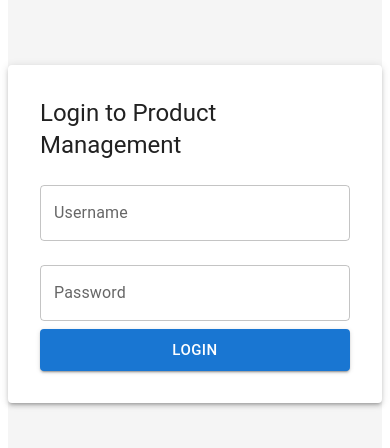
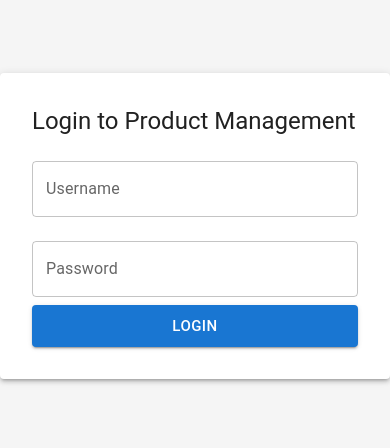
Before and after one commit to yilmazburak0/product-management, a React (Create React App) app: page / in a window 390 px wide. Shown: the part 196-644 px from the top of the page. Built offline with nearby package versions, Linux system fonts and the light colour scheme.

Commit message:
feat: update styles to use CSS variables for consistency and responsiveness

```diff
--- a/src/components/ConfirmDialog/ConfirmDialog.module.css
+++ b/src/components/ConfirmDialog/ConfirmDialog.module.css
@@ -3,10 +3,10 @@
 }
 
 .dialogTitle {
-  padding-bottom: 8px;
+  padding-bottom: var(--padding-sm);
 }
 
 .dialogActions {
-  padding: 16px 24px;
-  gap: 8px;
+  padding: var(--padding-md) var(--padding-xl);
+  gap: var(--spacing-sm);
 }
--- a/src/components/Login/Login.module.css
+++ b/src/components/Login/Login.module.css
@@ -3,19 +3,21 @@
   justify-content: center;
   align-items: center;
   min-height: 100vh;
-  background-color: #f5f5f5;
+  background-color: var(--color-background);
 }
 
 .loginForm {
-  padding: 2rem;
+  padding: var(--padding-xl);
   width: 100%;
   max-width: 400px;
+  box-shadow: var(--shadow-md);
+  border-radius: var(--border-radius-md);
 }
 
 .alert {
-  margin-bottom: 1rem;
+  margin-bottom: var(--margin-md);
 }
 
 .submitButton {
-  margin-top: 1.5rem;
+  margin-top: var(--margin-lg);
 }
--- a/src/components/Login/Login.tsx
+++ b/src/components/Login/Login.tsx
@@ -54,6 +54,7 @@ const Login: React.FC<LoginProps> = ({ onLoginSuccess }) => {
             fullWidth
             margin="normal"
             value={username}
+            placeholder='admin'
             onChange={(e) => setUsername(e.target.value)}
           />
 
@@ -63,6 +64,7 @@ const Login: React.FC<LoginProps> = ({ onLoginSuccess }) => {
             variant="outlined"
             fullWidth
             margin="normal"
+            placeholder='123456'
             value={password}
             onChange={(e) => setPassword(e.target.value)}
           />
--- a/src/components/ProductFormModal/ProductFormModal.module.css
+++ b/src/components/ProductFormModal/ProductFormModal.module.css
@@ -1,9 +1,9 @@
 .dialog {
-  padding: 16px;
+  padding: var(--padding-md);
 }
 
 .formField {
-  margin-bottom: 16px;
+  margin-bottom: var(--margin-md);
 }
 
 .formField:last-child {
@@ -11,5 +11,5 @@
 }
 
 .dialogActions {
-  padding: 16px 24px;
+  padding: var(--padding-md) var(--padding-xl);
 }
--- a/src/components/ProductTable/ProductTable.module.css
+++ b/src/components/ProductTable/ProductTable.module.css
@@ -1,6 +1,9 @@
 .tableContainer {
-  margin-top: 1rem;
-  box-shadow: 0 2px 8px rgba(0, 0, 0, 0.1);
+  margin-top: var(--margin-md);
+  box-shadow: var(--shadow-md);
+  border-radius: var(--border-radius-sm);
+  overflow-x: auto;
+  width: 100%;
 }
 
 .descriptionCell {
@@ -13,15 +16,43 @@
 .actionButtons {
   display: flex;
   justify-content: flex-end;
-  gap: 8px;
+  gap: var(--spacing-sm);
+  white-space: nowrap;
 }
 
 .emptyState {
   display: flex;
   justify-content: center;
   align-items: center;
-  padding: 2rem;
-  background-color: #f5f5f5;
-  border-radius: 4px;
-  margin-top: 1rem;
+  padding: var(--padding-xl);
+  background-color: var(--color-background);
+  border-radius: var(--border-radius-sm);
+  margin-top: var(--margin-md);
 }
+
+.mobileDescription {
+  padding: var(--padding-sm);
+  font-size: var(--font-size-sm);
+  color: var(--color-text);
+  background-color: #fafafa;
+  border-bottom: 1px solid #ddd;
+}
+
+
+@media (max-width: 768px) {
+  .descriptionCell {
+    max-width: 150px;
+  }
+}
+
+@media (max-width: 480px) {
+  .tableContainer th,
+  .tableContainer td {
+    padding: var(--padding-xs) var(--padding-sm);
+    font-size: var(--font-size-sm);
+  }
+
+  .descriptionCell {
+    max-width: 100px;
+  }
+}
--- a/src/components/ProductTable/ProductTable.tsx
+++ b/src/components/ProductTable/ProductTable.tsx
@@ -9,20 +9,24 @@ import {
   Paper,
   IconButton,
   Typography,
-  Box
+  Box,
+  useMediaQuery,
+  useTheme,
+  Tooltip
 } from '@mui/material';
 import EditIcon from '@mui/icons-material/Edit';
 import DeleteIcon from '@mui/icons-material/Delete';
 import styles from './ProductTable.module.css';
 import { ProductTableProps } from '../../types';
 
-
-
 const ProductTable: React.FC<ProductTableProps> = ({
   products,
   onEditProduct,
   onDeleteProduct
 }) => {
+  const theme = useTheme();
+  const isMobile = useMediaQuery(theme.breakpoints.down('sm'));
+
   if (products.length === 0) {
     return (
       <Box className={styles.emptyState}>
@@ -33,44 +37,58 @@ const ProductTable: React.FC<ProductTableProps> = ({
 
   return (
     <TableContainer component={Paper} className={styles.tableContainer}>
-      <Table aria-label="product table">
+      <Table aria-label="product table" size={isMobile ? "small" : "medium"}>
         <TableHead>
           <TableRow>
-            <TableCell>ID</TableCell>
+            {!isMobile && <TableCell>ID</TableCell>}
             <TableCell>Name</TableCell>
             <TableCell>Price</TableCell>
             <TableCell>Category</TableCell>
-            <TableCell>Description</TableCell>
+            {!isMobile && <TableCell>Description</TableCell>}
             <TableCell align="right">Actions</TableCell>
           </TableRow>
         </TableHead>
         <TableBody>
           {products.map((product) => (
-            <TableRow key={product.id}>
-              <TableCell>{product.id}</TableCell>
+            <React.Fragment key={product.id}>
+              <TableRow>
+                {!isMobile && <TableCell>{product.id}</TableCell>}
                 <TableCell>{product.name}</TableCell>
                 <TableCell>${product.price.toFixed(2)}</TableCell>
                 <TableCell>{product.category}</TableCell>
+                {!isMobile && (
                   <TableCell className={styles.descriptionCell}>
-                {product.description}
+                    <Tooltip title={product.description} placement="top" arrow>
+                      <span>{product.description}</span>
+                    </Tooltip>
                   </TableCell>
+                )}
                 <TableCell align="right" className={styles.actionButtons}>
                   <IconButton
                     aria-label="edit"
                     color="primary"
                     onClick={() => onEditProduct(product)}
-                >
+                    size={isMobile ? "small" : "medium"}>
                     <EditIcon />
                   </IconButton>
                   <IconButton
                     aria-label="delete"
                     color="error"
                     onClick={() => onDeleteProduct(product.id)}
-                >
+                    size={isMobile ? "small" : "medium"}>
                     <DeleteIcon />
                   </IconButton>
                 </TableCell>
               </TableRow>
+
+              {isMobile && (
+                <TableRow>
+                  <TableCell colSpan={4} className={styles.mobileDescription}>
+                    {product.description}
+                  </TableCell>
+                </TableRow>
+              )}
+            </React.Fragment>
           ))}
         </TableBody>
       </Table>
--- a/src/index.tsx
+++ b/src/index.tsx
@@ -1,6 +1,7 @@
 import React from 'react';
 import ReactDOM from 'react-dom/client';
 import App from './App';
+import './styles/global.css';
 
 const root = ReactDOM.createRoot(
   document.getElementById('root') as HTMLElement
--- a/src/pages/ProductManagement/ProductManagementPage.module.css
+++ b/src/pages/ProductManagement/ProductManagementPage.module.css
@@ -1,26 +1,26 @@
 .container {
-  padding: 2rem 1rem;
+  padding: var(--padding-xl) var(--padding-md);
 }
 
 .header {
   display: flex;
   justify-content: space-between;
   align-items: center;
-  margin-bottom: 2rem;
+  margin-bottom: var(--margin-xl);
 }
 
 .title {
-  font-weight: 500;
+  font-weight: var(--font-weight-medium);
 }
 
 @media (max-width: 600px) {
   .header {
     flex-direction: column;
     align-items: flex-start;
-    gap: 1rem;
+    gap: var(--spacing-md);
   }
 
   .container {
-    padding: 1rem 0.5rem;
+    padding: var(--padding-md) var(--padding-sm);
   }
 }
--- /dev/null
+++ b/src/styles/global.css
@@ -0,0 +1,88 @@
+:root {
+  /* Colors */
+  --color-primary: #1976d2;
+  --color-secondary: #f50057;
+  --color-success: #4caf50;
+  --color-error: #f44336;
+  --color-warning: #ff9800;
+  --color-info: #2196f3;
+
+  /* Neutral colors */
+  --color-background: #f5f5f5;
+  --color-surface: #ffffff;
+  --color-text-primary: #333333;
+  --color-text-secondary: #757575;
+  --color-divider: #e0e0e0;
+
+  /* Spacing */
+  --spacing-xs: 0.25rem;
+  --spacing-sm: 0.5rem;
+  --spacing-md: 1rem;
+  --spacing-lg: 1.5rem;
+  --spacing-xl: 2rem;
+  --spacing-xxl: 3rem;
+
+  /* Padding */
+  --padding-xs: var(--spacing-xs);
+  --padding-sm: var(--spacing-sm);
+  --padding-md: var(--spacing-md);
+  --padding-lg: var(--spacing-lg);
+  --padding-xl: var(--spacing-xl);
+
+  /* Margins */
+  --margin-xs: var(--spacing-xs);
+  --margin-sm: var(--spacing-sm);
+  --margin-md: var(--spacing-md);
+  --margin-lg: var(--spacing-lg);
+  --margin-xl: var(--spacing-xl);
+
+  /* Typography */
+  --font-family: 'Roboto', 'Helvetica', 'Arial', sans-serif;
+  --font-size-xs: 0.75rem;
+  --font-size-sm: 0.875rem;
+  --font-size-md: 1rem;
+  --font-size-lg: 1.25rem;
+  --font-size-xl: 1.5rem;
+  --font-size-xxl: 2rem;
+
+  /* Font weights */
+  --font-weight-regular: 400;
+  --font-weight-medium: 500;
+  --font-weight-bold: 700;
+
+  /* Borders */
+  --border-radius-sm: 4px;
+  --border-radius-md: 8px;
+  --border-radius-lg: 16px;
+  --border-width: 1px;
+
+  /* Shadows */
+  --shadow-sm: 0 1px 2px rgba(0, 0, 0, 0.1);
+  --shadow-md: 0 2px 4px rgba(0, 0, 0, 0.1);
+  --shadow-lg: 0 4px 8px rgba(0, 0, 0, 0.1);
+
+  /* Transitions */
+  --transition-fast: 150ms ease;
+  --transition-normal: 300ms ease;
+  --transition-slow: 500ms ease;
+
+  /* Z-index layers */
+  --z-index-dropdown: 1000;
+  --z-index-sticky: 1100;
+  --z-index-modal: 1300;
+  --z-index-tooltip: 1500;
+}
+
+/* Base styles */
+body {
+  margin: 0;
+  padding: 0;
+  font-family: var(--font-family);
+  font-size: var(--font-size-md);
+  color: var(--color-text-primary);
+  background-color: var(--color-background);
+}
+
+* {
+  box-sizing: border-box;
+}
```
Lines whose indentation alone changed are shown as unchanged.
